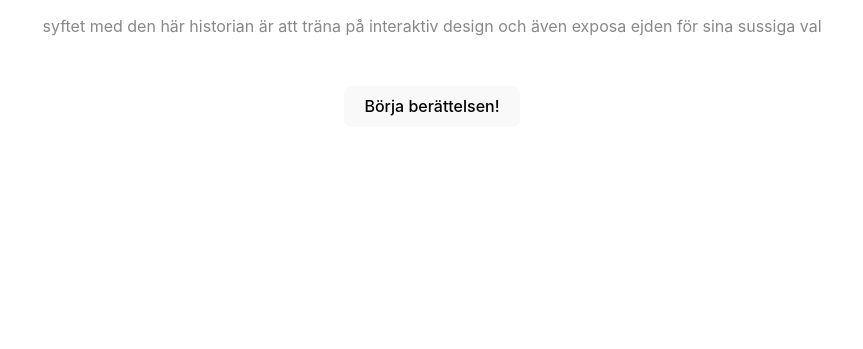
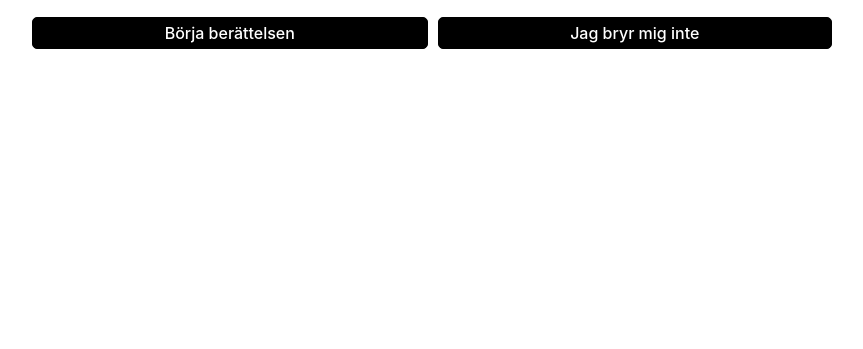
Before and after one commit to LokeOberg04/interaktiv-historia, a website built with Vite: page index.html in a window 1280 px wide. Shown: the part 451-800 px from the top of the page, without its empty margins (208-1071 px from the left). Built offline with nearby package versions, Linux system fonts and the light colour scheme.

Commit message:
ny simplified version

```diff
--- /dev/null
+++ b/counterNew.js
@@ -0,0 +1,310 @@
+  const textElement = document.getElementById('text')
+  const optionButtonsElement = document.getElementById('option-buttons')
+
+  let state = {}
+
+  function startGame() {
+    state = {}
+    showTextNode(1)
+  }
+
+  function showTextNode(textNodeIndex) {
+    const textNode = textNodes.find(textNode => textNode.id === textNodeIndex)
+    textElement.innerText = textNode.text
+    while (optionButtonsElement.firstChild) {
+      optionButtonsElement.removeChild(optionButtonsElement.firstChild)
+    }
+
+    textNode.options.forEach(option => {
+      if (showOption(option)) {
+        const button = document.createElement('button')
+        button.innerText = option.text
+        button.classList.add('btn')
+        button.addEventListener('click', () => selectOption(option))
+        optionButtonsElement.appendChild(button)
+      }
+    })
+  }
+
+  function showOption(option) {
+    return option.requiredState == null || option.requiredState(state)
+  }
+
+  function selectOption(option) {
+    const nextTextNodeId = option.nextText
+    if (nextTextNodeId <= 0) {
+      return startGame()
+    }
+    state = Object.assign(state, option.setState)
+    showTextNode(nextTextNodeId)
+  }
+
+  const textNodes = [
+    {
+      id: 1,
+      text: 'Det här är en berättelse om hur våra förfäder tog sig till skolan',
+      options: [
+        {
+          text: 'Börja berättelsen',
+          nextText: 2
+        },
+        {
+          text: 'Jag bryr mig inte',
+          nextText: 3
+        }
+      ]
+    },
+    {
+      id: 2,
+      text: 'Vägen till skolan är 72 km, Hur tar du dig dit?',
+      options: [
+        {
+          text: 'Gå',
+          setState: { stamina: true },
+          nextText: 5
+        },
+        {
+          text: 'Spring',
+          setState: { stamina: false },
+          nextText: 5
+        }
+      ]
+    },
+    {
+    id: 5,
+      text: 'Halva vägen till skolan så ser du en liten flicka bli attakerad av en orc, Vad gör du?',
+      options: [
+        {
+          text: 'Rädda flickan',
+          requiredState: (currentState) => currentState.stamina,
+          nextText: 6
+        },
+        {
+          text: 'Fortsätt mot skolan',
+          nextText: 9
+        }
+      ]
+    },
+
+    {
+
+      id: 9,
+        text: 'Du fortsätter mot skolan, halvväggs till skolan så finns det en stor bro men den är vaktad av en gammal man. du bestämmer dig för att gå över men du blir stoppad av gamla mannen, han säger att han kräver ett offer, vad gör du?',
+        options: [
+          {
+            text: 'Offra flickan',
+            requiredState: (currentState) => currentState.flicka,
+            setState: { flicka: false },
+            nextText: 10
+          },
+          {
+            text: 'Slå ner gamla mannen',
+            nextText: 11
+          }
+        ]
+      },
+      {
+      id: 6,
+        text: 'Orcen är 3 meter lång och ser extremt start ut, Hur ska du rädda flickan?',
+        options: [
+          {
+            text: 'Slå ner orcen',
+            nextText: 8
+          },
+          {
+            text: 'Ta flickan och spring iväg',
+            setState: { flicka: true },
+            nextText: 9
+          }
+        ]
+      },
+      {
+        id: 8,
+          text: 'Orcen mosade dig',
+          options: [
+            {
+              text: 'Starta om',
+              nextText: 1
+            }
+          ]
+        },
+
+    {
+      id: 3,
+      text: 'Vad gör du här då?',
+      options: [
+        {
+          text: 'Jag vet inte',
+          nextText: 4
+        },
+        {
+          text: 'Loke tvingar mig',
+          nextText: 4
+        },
+        {
+          text: 'Skojigt',
+          nextText: 4
+        }
+      ]
+    },
+    {
+      id: 4,
+      text: '',
+      options: [
+        {
+          text: 'ok',
+          nextText: 1
+        },
+        {
+          text: 'ok',
+          nextText: 1
+        },
+        {
+          text: 'ok',
+          nextText: 1
+        },
+        {
+          text: 'ok',
+          nextText: 1
+        },
+        {
+          text: 'ok',
+          nextText: 1
+        },
+        {
+          text: 'ok',
+          nextText: 1
+        },
+        {
+          text: 'ok',
+          nextText: 1
+        },
+        {
+          text: 'ok',
+          nextText: 1
+        },
+        {
+          text: 'ok',
+          nextText: 1
+        },
+        {
+          text: 'ok',
+          nextText: 1
+        },
+        {
+          text: 'ok',
+          nextText: 1
+        },
+        {
+          text: 'ok',
+          nextText: 1
+        },
+        {
+          text: 'ok',
+          nextText: 1
+        },
+        {
+          text: 'ok',
+          nextText: 1
+        },
+        {
+          text: 'ok',
+          nextText: 1
+        },
+        {
+          text: 'ok',
+          nextText: 1
+        },
+        {
+          text: 'ok',
+          nextText: 1
+        },
+        {
+          text: 'ok',
+          nextText: 1
+        },
+        {
+          text: 'ok',
+          nextText: 1
+        },
+        {
+          text: 'ok',
+          nextText: 1
+        },
+        {
+          text: 'ok',
+          nextText: 1
+        },
+        {
+          text: 'ok',
+          nextText: 1
+        },
+        {
+          text: 'ok',
+          nextText: 1
+        },
+        {
+          text: 'ok',
+          nextText: 1
+        },
+        {
+          text: 'ok',
+          nextText: 1
+        },
+        {
+          text: 'ok',
+          nextText: 1
+        },
+        {
+          text: 'ok',
+          nextText: 1
+        },
+        {
+          text: 'ok',
+          nextText: 1
+        },
+        {
+          text: 'ok',
+          nextText: 1
+        },
+        {
+          text: 'ok',
+          nextText: 1
+        },
+        {
+          text: 'ok',
+          nextText: 1
+        },
+        {
+          text: 'ok',
+          nextText: 1
+        },
+        {
+          text: 'ok',
+          nextText: 1
+        },
+        {
+          text: 'ok',
+          nextText: 1
+        },
+        {
+          text: 'ok',
+          nextText: 1
+        },
+        {
+          text: 'ok',
+          nextText: 1
+        },
+        {
+          text: 'ok',
+          nextText: 1
+        },
+        {
+          text: 'ok',
+          nextText: 1
+        }
+      ]
+    }
+  ]
+
+  startGame()
--- a/index.html
+++ b/index.html
@@ -4,10 +4,19 @@
     <meta charset="UTF-8" />
     <link rel="icon" type="image/svg+xml" href="/vite.svg" />
     <meta name="viewport" content="width=device-width, initial-scale=1.0" />
-    <title>Vite App</title>
+    <link href="stylenew.css" rel="stylesheet">
+    <script defer src="counterNew.js"></script>
+    <title>Text Adventure</title>
   </head>
   <body>
-    <div id="app"></div>
-    <script type="module" src="/main.js"></script>
+
+    <div class="container">
+      <h1>Våra förfäders historia</h1>
+    <div id="text">Text</div>
+    <div id="option-buttons" class="btn-grid">
+      <button class="btn">Option 1</button>
+      <button class="btn">Option 2</button>
+    </div>
+    </div>
   </body>
 </html>
--- /dev/null
+++ b/stylenew.css
@@ -0,0 +1,135 @@
+
+
+body {
+  padding: 0;
+  margin: 0;
+  display: flex;
+  justify-content: center;
+  align-items: center;
+  width: 100vw;
+  height: 100vh;
+}
+
+.container {
+  width: 800px;
+  max-width: 80%;
+  padding: 10px;
+}
+
+.btn-grid {
+  display: grid;
+  grid-template-columns: repeat(2, auto);
+  gap: 10px;
+  margin-top: 20px;
+}
+
+.btn {
+  background-color: hsl(0, 0%, 0%);
+  border: 1px solid hsl(0, 0%, 0%);
+  border-radius: 5px;
+  padding: 5px 10px;
+  color: white;
+  outline: none;
+}
+
+.btn:hover {
+  border-color: black;
+}
+
+:root {
+  font-family: Inter, system-ui, Avenir, Helvetica, Arial, sans-serif;
+  line-height: 1.5;
+  font-weight: 400;
+
+  color-scheme: light dark;
+  color: rgba(255, 255, 255, 0.87);
+  background-color: #242424;
+
+  font-synthesis: none;
+  text-rendering: optimizeLegibility;
+  -webkit-font-smoothing: antialiased;
+  -moz-osx-font-smoothing: grayscale;
+  -webkit-text-size-adjust: 100%;
+}
+
+a {
+  font-weight: 500;
+  color: #646cff;
+  text-decoration: inherit;
+}
+a:hover {
+  color: #535bf2;
+}
+
+body {
+  margin: 0;
+  display: flex;
+  place-items: center;
+  min-width: 320px;
+  min-height: 100vh;
+}
+
+h1 {
+  font-size: 3.2em;
+  line-height: 1.1;
+}
+
+#app {
+  max-width: 1280px;
+  margin: 0 auto;
+  padding: 2rem;
+  text-align: center;
+}
+
+.logo {
+  height: 6em;
+  padding: 1.5em;
+  will-change: filter;
+  transition: filter 300ms;
+}
+.logo:hover {
+  filter: drop-shadow(0 0 2em #646cffaa);
+}
+.logo.vanilla:hover {
+  filter: drop-shadow(0 0 2em #f7df1eaa);
+}
+
+.card {
+  padding: 2em;
+}
+
+.read-the-docs {
+  color: #888;
+}
+
+button {
+  border-radius: 8px;
+  border: 1px solid transparent;
+  padding: 0.6em 1.2em;
+  font-size: 1em;
+  font-weight: 500;
+  font-family: inherit;
+  background-color: #1a1a1a;
+  cursor: pointer;
+  transition: border-color 0.25s;
+}
+button:hover {
+  border-color: #646cff;
+}
+button:focus,
+button:focus-visible {
+  outline: 4px auto -webkit-focus-ring-color;
+}
+
+@media (prefers-color-scheme: light) {
+  :root {
+    color: #213547;
+    background-color: #ffffff;
+  }
+  a:hover {
+    color: #747bff;
+  }
+  button {
+    background-color: #f9f9f9;
+  }
+}
```
Also changed, not shown: main2.js (added, +25 -0 lines), old.html (added, +13 -0 lines), counter.js (line endings or trailing spaces).
